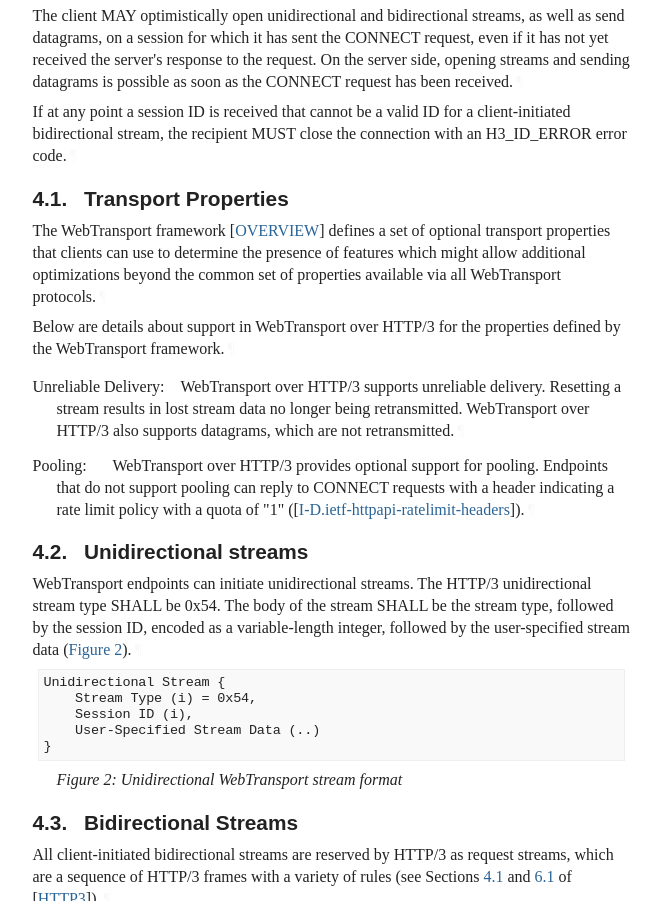
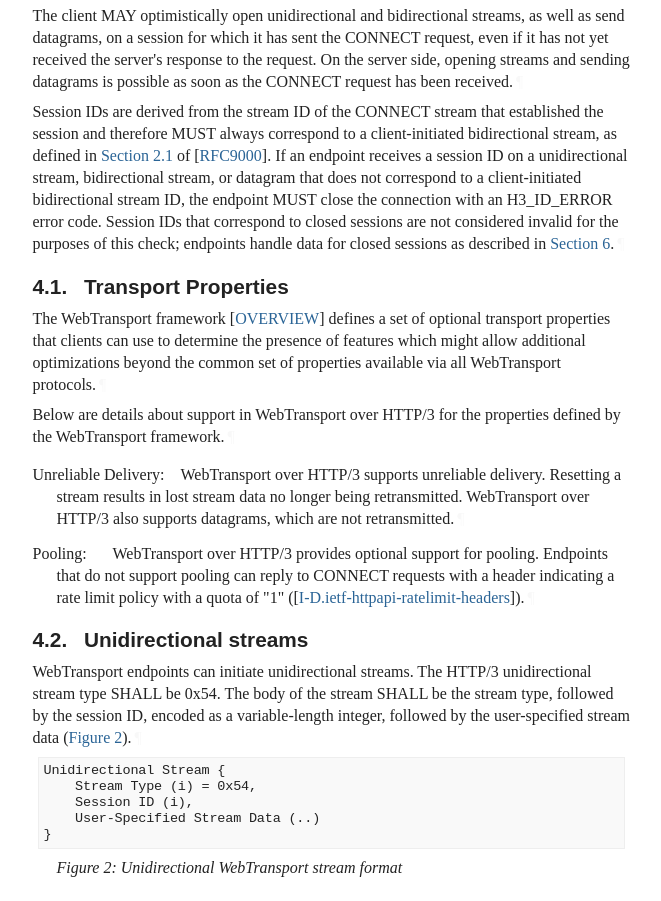
Before and after one commit to ietf-wg-webtrans/draft-ietf-webtrans-http3, a plain HTML site: page draft-ietf-webtrans-http3.html in a window 1280 px wide. Shown: the part 6774-7675 px from the top of the page, without its empty margins (92-753 px from the left). Drawn offline with Linux system fonts and the light colour scheme; a web font is replaced by a local one.

Commit message:
Script updating gh-pages from d92f7bd. [ci skip]

```diff
--- a/draft-ietf-webtrans-http3.html
+++ b/draft-ietf-webtrans-http3.html
@@ -1751,9 +1751,15 @@ well as send datagrams, on a session for which it has sent the CONNECT request,
 even if it has not yet received the server's response to the request. On the
 server side, opening streams and sending datagrams is possible as soon as the
 CONNECT request has been received.<a href="#section-4-3" class="pilcrow">¶</a></p>
-<p id="section-4-4">If at any point a session ID is received that cannot be a valid ID for a
-client-initiated bidirectional stream, the recipient MUST close the connection
-with an H3_ID_ERROR error code.<a href="#section-4-4" class="pilcrow">¶</a></p>
+<p id="section-4-4">Session IDs are derived from the stream ID of the CONNECT stream that
+established the session and therefore MUST always correspond to a
+client-initiated bidirectional stream, as defined in <span><a href="https://rfc-editor.org/rfc/rfc9000#section-2.1" class="relref">Section 2.1</a> of [<a href="#RFC9000" class="cite xref">RFC9000</a>]</span>.
+If an endpoint receives a session ID on a unidirectional stream, bidirectional
+stream, or datagram that does not correspond to a client-initiated bidirectional
+stream ID, the endpoint MUST close the connection with an H3_ID_ERROR error
+code.  Session IDs that correspond to closed sessions are not considered invalid
+for the purposes of this check; endpoints handle data for closed sessions as
+described in <a href="#session-termination" class="auto internal xref">Section 6</a>.<a href="#section-4-4" class="pilcrow">¶</a></p>
 <div id="transport-properties">
 <section id="section-4.1">
         <h3 id="name-transport-properties">
```
Also changed, not shown: draft-ietf-webtrans-http3.txt (+10 -3 lines).
